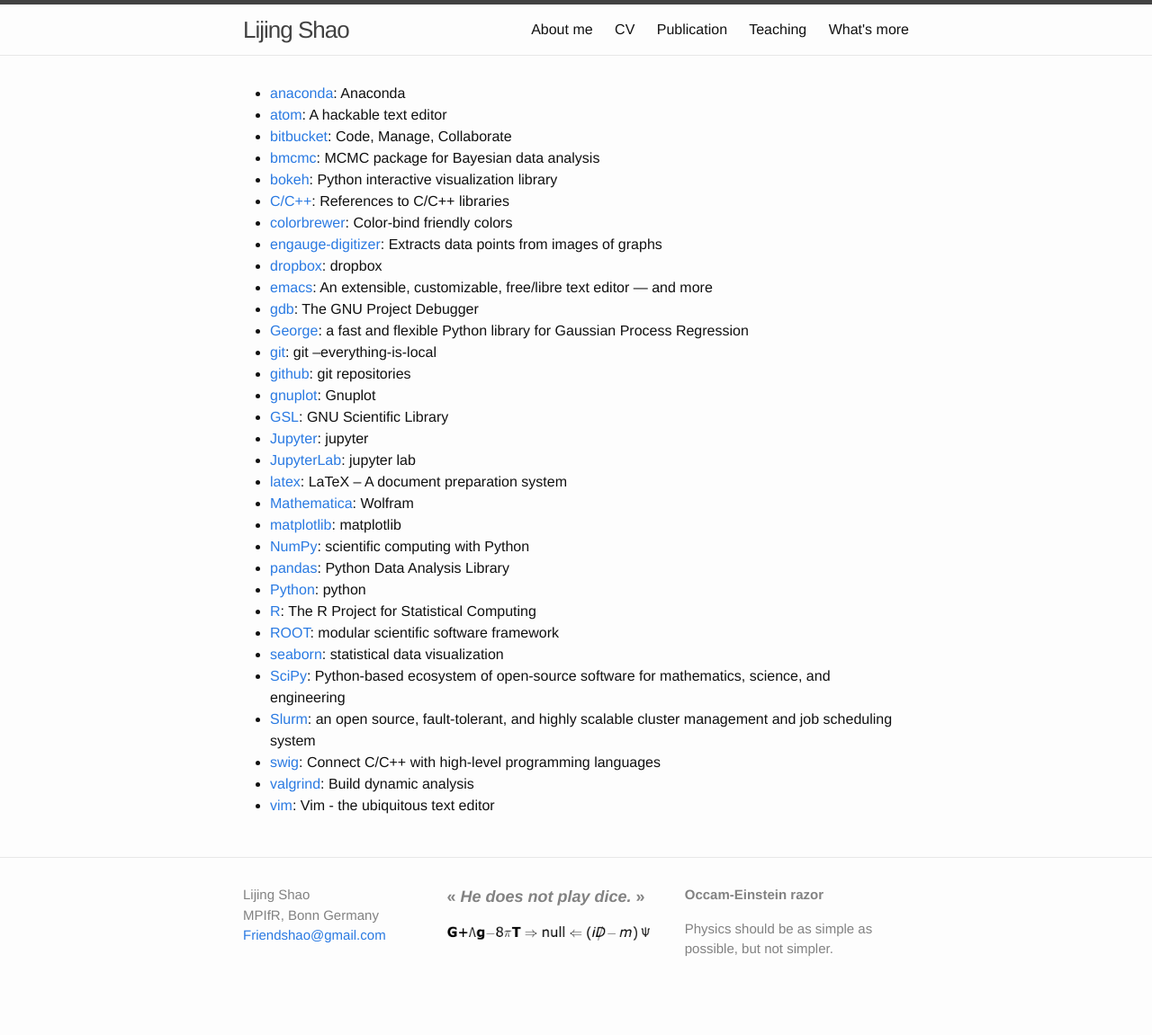
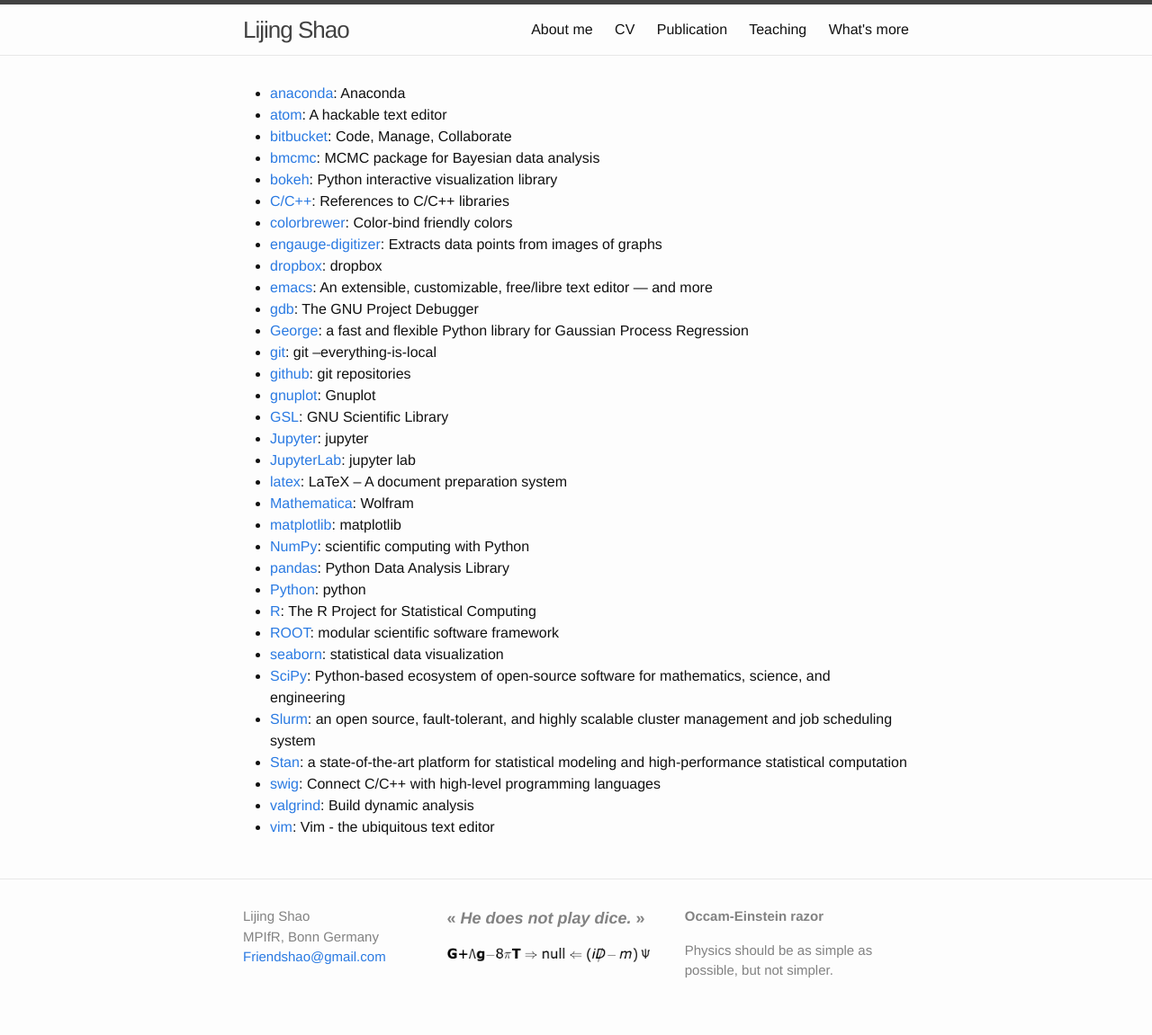
Before and after one commit to Friendshao/Friendshao.github.io, a Jekyll site: the page built from docs/general.md, in a window 1280 px wide. Shown: the whole page at 90% size. Built offline with Jekyll 4.4.1, drawn with Linux system fonts in a browser that asks for light colours; before the commit the page ends 1127 px from its top, so only the background shows below that.

Commit message:
have figures

```diff
--- a/docs/general.md
+++ b/docs/general.md
@@ -31,6 +31,7 @@
 - [seaborn](https://stanford.edu/~mwaskom/software/seaborn/): statistical data visualization
 - [SciPy](http://www.scipy.org/): Python-based ecosystem of open-source software for mathematics, science, and engineering
 - [Slurm](https://slurm.schedmd.com/): an open source, fault-tolerant, and highly scalable cluster management and job scheduling system
+- [Stan](http://mc-stan.org/): a state-of-the-art platform for statistical modeling and high-performance statistical computation
 - [swig](http://www.swig.org/): Connect C/C++ with high-level programming languages
 - [valgrind](http://valgrind.org/): Build dynamic analysis
 - [vim](http://www.vim.org/): Vim - the ubiquitous text editor
--- a/index.html
+++ b/index.html
@@ -9,19 +9,19 @@
 <div class=container>
 
     <div class=figure>
-      <p><img src="http://aasnova.org/wp-content/uploads/2017/10/fig1_new.jpg">
+      <p><img src="http://friendshao.github.io/img/bns2017.jpg">
       <p><b>Binary Neutron Star Merger (2017)</b>  <br /> <font size="1"> &copy;
           NSF/LIGO/Sonoma State Univ./A. Simonnet</font>
     </div>
 
     <div class=figure>
-      <p><img src="https://home.cern/sites/home.web.cern.ch/files/image/featured/2014/01/higgs-simulation-3.jpg">
+      <p><img src="http://friendshao.github.io/img/higgs2012.jpg">
       <p><b>Higgs Boson (2012)</b>  <br /> <font size="1"> &copy;
           CERN/CMS</font>
     </div>
 
     <div class=figure>
-      <p><img src="https://upload.wikimedia.org/wikipedia/commons/5/5c/J0737-3039_still1_large.jpg">
+      <p><img src="http://friendshao.github.io/img/pulsar2004.jpg">
       <p><b>Double Pulsar (2004)</b> <font size="1"> <br /> &copy; MPIfR/Manchester
           Univ./M. Kramer</font>
     </div>
```
Also changed, not shown: img/bns2017.jpg (added), img/higgs2012.jpg (added), img/pulsar2004.jpg (added).
